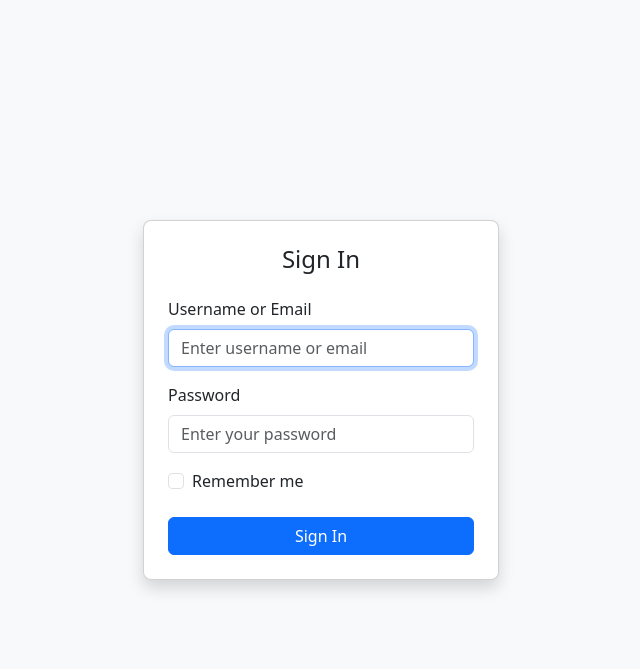
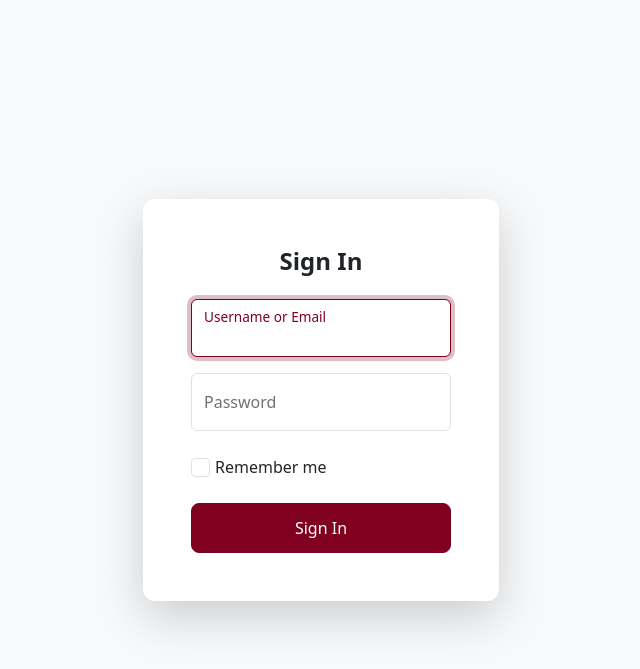
Before and after one commit to gleanse/learning-management-system, a PHP site: page / in a window 1280 px wide. Shown: the top 669 px of the page, without its empty margins (319-959 px from the left). Run offline with PHP 8.4, Linux system fonts and the light colour scheme; data that the repository does not hold is empty.

Commit message:
redesign login form

```diff
--- a/app/views/login.php
+++ b/app/views/login.php
@@ -15,12 +15,12 @@
         <div class="row justify-content-center">
             <div class="col-11 col-sm-8 col-md-6 col-lg-4">
 
-                <div class="card shadow login-card">
-                    <div class="card-body p-4">
-                        <h4 class="mb-4 text-center">Sign In</h4>
+                <div class="card shadow-lg login-card">
+                    <div class="card-body p-4 p-sm-5">
+                        <h4 class="mb-4 text-center fw-bold">Sign In</h4>
 
                         <?php if (isset($errors['general'])): ?>
-                            <div class="alert alert-danger" role="alert" id="lockout-message">
+                            <div class="alert alert-danger mb-4" role="alert" id="lockout-message">
                                 <?php if (isset($ip_status['locked']) && $ip_status['locked']): ?>
                                     <?= htmlspecialchars($errors['general']) ?> <span id="countdown"></span>.
                                 <?php else: ?>
@@ -34,17 +34,17 @@
                             <!-- token gets compared on server side csrf token to prevent fake form submissions -->
                             <input type="hidden" name="csrf_token" value="<?= htmlspecialchars($_SESSION['csrf_token'] ?? '') ?>">
 
-                            <div class="mb-3">
-                                <label for="username_or_email" class="form-label">Username or Email</label>
+                            <div class="form-floating mb-3">
                                 <input
                                     type="text"
                                     class="form-control <?= isset($errors['username_or_email']) ? 'is-invalid' : '' ?>"
                                     id="username_or_email"
                                     name="username_or_email"
                                     value="<?= htmlspecialchars($old_input['username_or_email'] ?? '') ?>"
-                                    placeholder="Enter username or email"
+                                    placeholder="Username or Email"
                                     required
                                     autofocus>
+                                <label for="username_or_email">Username or Email</label>
                                 <?php if (isset($errors['username_or_email'])): ?>
                                     <div class="invalid-feedback">
                                         <?= htmlspecialchars($errors['username_or_email']) ?>
@@ -52,15 +52,15 @@
                                 <?php endif; ?>
                             </div>
 
-                            <div class="mb-3">
-                                <label for="password" class="form-label">Password</label>
+                            <div class="form-floating mb-4">
                                 <input
                                     type="password"
                                     class="form-control <?= isset($errors['password']) ? 'is-invalid' : '' ?>"
                                     id="password"
                                     name="password"
-                                    placeholder="Enter your password"
+                                    placeholder="Password"
                                     required>
+                                <label for="password">Password</label>
                                 <?php if (isset($errors['password'])): ?>
                                     <div class="invalid-feedback">
                                         <?= htmlspecialchars($errors['password']) ?>
@@ -68,14 +68,14 @@
                                 <?php endif; ?>
                             </div>
 
-                            <div class="form-check mb-3">
+                            <div class="form-check mb-4">
                                 <input class="form-check-input" type="checkbox" name="remember_me" id="remember_me">
                                 <label class="form-check-label" for="remember_me">
                                     Remember me
                                 </label>
                             </div>
 
-                            <div class="d-grid mt-4">
+                            <div class="d-grid">
                                 <button type="submit" class="btn btn-primary">Sign In</button>
                             </div>
                         </form>
@@ -94,6 +94,8 @@
         </script>
     <?php endif; ?>
 
+    <script src="js/form-validation.js"></script>
+
 </body>
 
 </html>
--- a/public/css/style.css
+++ b/public/css/style.css
@@ -1,8 +1,80 @@
+.form-floating > .form-control:focus ~ label {
+    color: #800020;
+}
+
+.form-floating > .form-control:focus {
+    border-color: #800020;
+    box-shadow: 0 0 0 0.25rem rgba(128, 0, 32, 0.25);
+}
+
+.form-check-input:checked {
+    background-color: #800020;
+    border-color: #800020;
+}
+
+.form-check-input:focus {
+    border-color: #800020;
+    box-shadow: 0 0 0 0.25rem rgba(128, 0, 32, 0.25);
+}
+
+.form-check {
+    padding-left: 1.5em;
+}
+
+.form-check-input {
+    width: 1.2em;
+    height: 1.2em;
+    margin-top: 0.15em;
+    cursor: pointer;
+}
+
+.form-check-label {
+    cursor: pointer;
+    user-select: none;
+}
+
 .login-card {
-  border-radius: 0.5rem;
+    border: none;
+    border-radius: 12px;
+}
+.alert-danger {
+    background-color: #fff5f5;
+    color: #c53030;
+    border-left: 4px solid #ff3333;
+    border-radius: 8px;
+    border: none;
+}
+
+.invalid-feedback {
+    color: #ff3333;
+    font-weight: 500;
+}
+
+.form-control.is-invalid {
+    border-color: #ff3333;
+}
+
+.form-control.is-invalid:focus {
+    border-color: #ff3333;
+    box-shadow: 0 0 0 0.25rem rgba(255, 51, 51, 0.25);
+}
+
+.btn-primary {
+    background-color: #800020;
+    border-color: #800020;
+    padding: 0.75rem;
+    font-weight: 500;
+    border-radius: 8px;
 }
 
 .btn-primary:hover {
-  transform: translateY(-1px);
-  box-shadow: 0 4px 8px rgba(0, 0, 0, 0.15);
+    background-color: #600018;
+    border-color: #600018;
 }
+
+.btn-primary:focus,
+.btn-primary:active {
+    background-color: #600018;
+    border-color: #600018;
+    box-shadow: 0 0 0 0.25rem rgba(128, 0, 32, 0.25);
+}
--- /dev/null
+++ b/public/js/form-validation.js
@@ -0,0 +1,17 @@
+// remove validation errors when user starts typing
+document.addEventListener('DOMContentLoaded', function() {
+    const inputs = document.querySelectorAll('.form-control');
+
+    inputs.forEach(input => {
+        input.addEventListener('input', function() {
+            // remove is-invalid class
+            this.classList.remove('is-invalid');
+
+            // hide error message
+            const feedback = this.nextElementSibling;
+            if (feedback && feedback.classList.contains('invalid-feedback')) {
+                feedback.style.display = 'none';
+            }
+        });
+    });
+});
```
